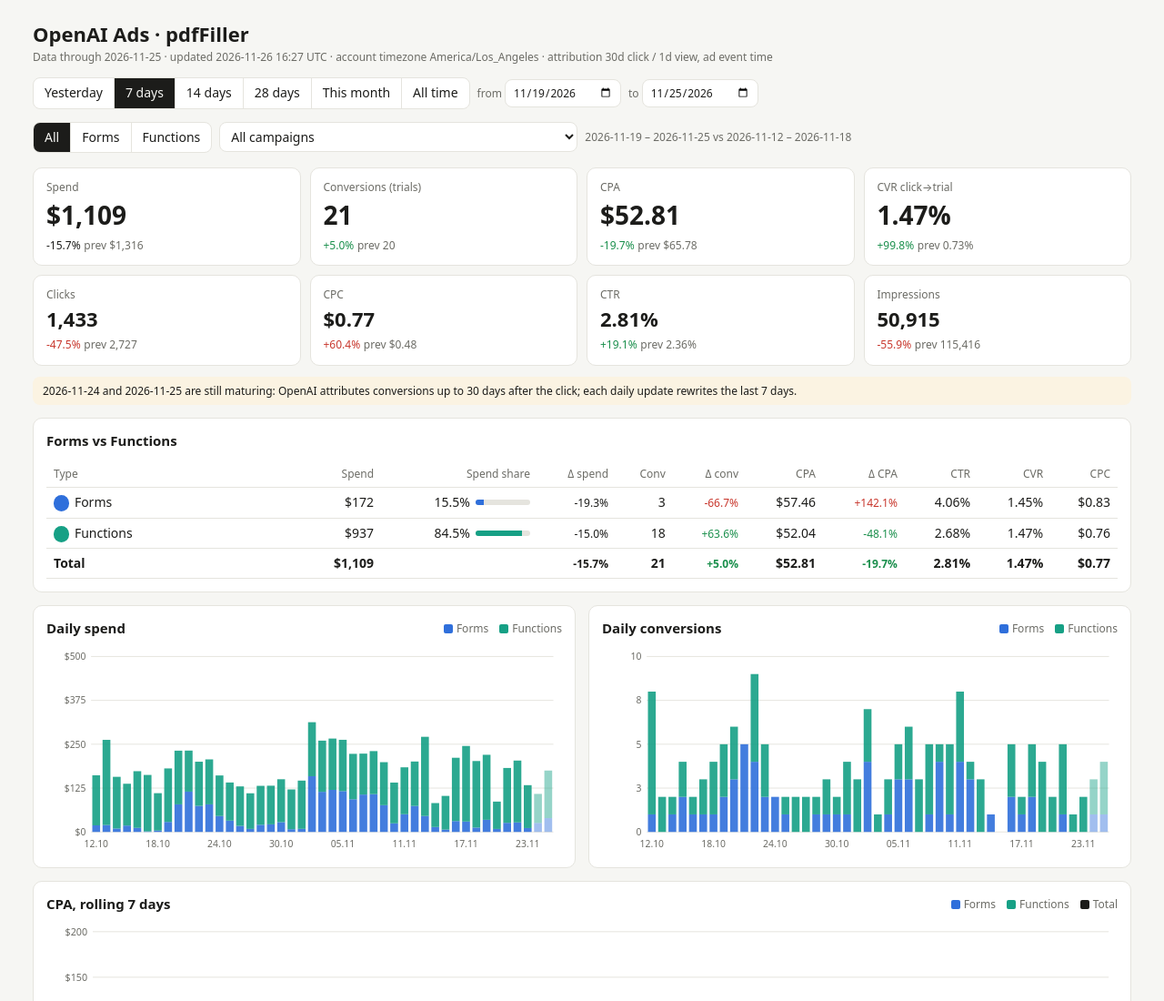
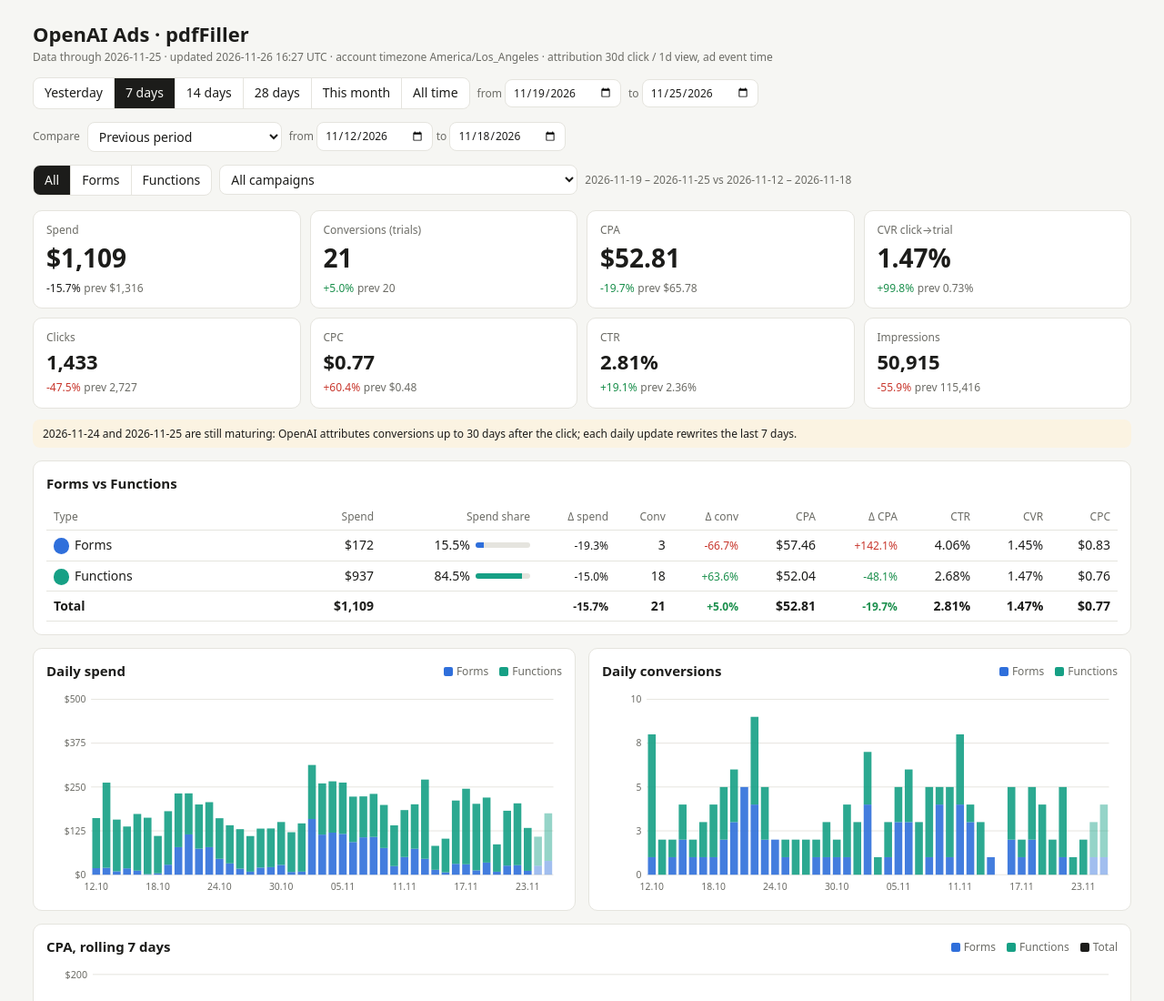
Before and after one commit to sushchenkoganna-jpg/openai-ads-daily, a plain HTML site: page dashboard/index.html in a window 1280 px wide. Shown: the top 1100 px of the page at 91% size. Drawn offline with Linux system fonts and the light colour scheme.

Commit message:
Dashboard: choose the comparison period (previous, week/month/year earlier, custom)
Co-Authored-By: Claude Opus 5.5 <noreply@anthropic.com>

```diff
--- a/dashboard/index.html
+++ b/dashboard/index.html
@@ -42,6 +42,8 @@ tr.tot td{font-weight:650}.note{background:var(--warn);padding:7px 11px;border-r
 <h1>OpenAI Ads · pdfFiller</h1><div class="sub" id="sub"></div>
 <div class="bar"><div class="seg" id="per"></div>
   <label class="sub">from <input type="date" id="d1"></label><label class="sub">to <input type="date" id="d2"></label></div>
+<div class="bar"><span class="sub">Compare</span><select id="cm"><option value="prev">Previous period</option><option value="week">Same days a week earlier</option><option value="month">Same days a month earlier</option><option value="year">Same period last year</option><option value="custom">Custom</option></select>
+  <span id="cbox"><label class="sub">from <input type="date" id="c1"></label> <label class="sub">to <input type="date" id="c2"></label></span></div>
 <div class="bar"><div class="seg" id="typ"></div>
   <select id="fc"></select><span class="sub" id="cmp"></span></div>
 <div id="body">
@@ -72,13 +74,19 @@ const TYPES=["Forms","Functions","Other"],TC={"Forms":"var(--forms)","Functions"
 const typeOf=n=>/function/i.test(n)?"Functions":/form/i.test(n)?"Forms":"Other";
 const CT=D.camps.map(typeOf);const usedTypes=TYPES.filter(t=>CT.includes(t));
 const dates=[...new Set(D.c.map(r=>r[0]))].sort();const LAST=D.meta.last_day||dates[dates.length-1];const FIRST=dates[0];
-const st={d1:addD(LAST,-6),d2:LAST,t:"",c:"",sort:["spend",-1],p:"7"};
+const st={d1:addD(LAST,-6),d2:LAST,t:"",c:"",sort:["spend",-1],p:"7",cm:"prev",c1:"",c2:""};
+const addM=(s,n)=>{const d=new Date(s+"T00:00:00Z");d.setUTCMonth(d.getUTCMonth()+n);return d.toISOString().slice(0,10)};
 const z=()=>({imp:0,clk:0,spend:0,conv:0});
 const add=(o,r)=>{o.imp+=r[2];o.clk+=r[3];o.spend+=r[4];o.conv+=r[5];return o};   // r = data row [date, camp, imp, clk, spend, conv]
 const der=o=>({...o,ctr:o.imp?o.clk/o.imp:null,cpc:o.clk?o.spend/o.clk:null,cpa:o.conv?o.spend/o.conv:null,cvr:o.clk?o.conv/o.clk:null});
 const keep=ci=>(st.t===""||CT[ci]===st.t)&&(st.c===""||ci===+st.c);
 const inA=d=>d>=st.d1&&d<=st.d2;
-function prev(){const n=span(st.d1,st.d2);return[addD(st.d1,-n),addD(st.d1,-1)]}
+function prev(){const n=span(st.d1,st.d2);
+  if(st.cm==="week")return[addD(st.d1,-7),addD(st.d2,-7)];
+  if(st.cm==="month")return[addM(st.d1,-1),addM(st.d2,-1)];
+  if(st.cm==="year")return[addM(st.d1,-12),addM(st.d2,-12)];
+  if(st.cm==="custom"&&st.c1&&st.c2)return st.c1<=st.c2?[st.c1,st.c2]:[st.c2,st.c1];
+  return[addD(st.d1,-n),addD(st.d1,-1)]}
 function dl(a,b,lowGood){if(a==null||b==null||!b)return'<span class="d sub">—</span>';const x=a/b-1;const good=lowGood?x<0:x>0;
   return `<span class="d ${lowGood===2||Math.abs(x)<.005?"":good?"up":"dn"}">${x>0?"+":""}${fmt(x*100,1)}%</span>`}
 const KP=[["spend","Spend",usd,2,1],["conv","Conversions (trials)",v=>fmt(v,v%1?1:0),0,1],["cpa","CPA",usd,1,1],["cvr","CVR click→trial",pct,0,1],
@@ -164,12 +172,15 @@ $("per").innerHTML=PER.map(([k,l])=>`<button data-p="${k}">${l}</button>`).join(
 $("typ").innerHTML=[["","All"]].concat(usedTypes.map(t=>[t,t])).map(([k,l])=>`<button data-ty="${k}">${l}</button>`).join("");
 function setP(k){st.p=k;st.d2=LAST;st.d1=k==="mtd"?LAST.slice(0,8)+"01":k==="all"?FIRST:addD(LAST,1-+k);sync()}
 function fillCamps(){$("fc").innerHTML=`<option value="">All campaigns${st.t?" · "+st.t:""}</option>`+D.camps.map((n,i)=>[n,i]).filter(([n,i])=>st.t===""||CT[i]===st.t).map(([n,i])=>`<option value="${i}">${n}</option>`).join("");$("fc").value=st.c}
-function sync(){$("d1").value=st.d1;$("d2").value=st.d2;document.querySelectorAll("[data-p]").forEach(b=>b.classList.toggle("on",b.dataset.p===st.p));
+function sync(){$("d1").value=st.d1;$("d2").value=st.d2;$("cm").value=st.cm;
+  if(st.cm!=="custom"){const[a,b]=prev();st.c1=a;st.c2=b}$("c1").value=st.c1;$("c2").value=st.c2;document.querySelectorAll("[data-p]").forEach(b=>b.classList.toggle("on",b.dataset.p===st.p));
   document.querySelectorAll("[data-ty]").forEach(b=>b.classList.toggle("on",b.dataset.ty===st.t));render()}
 document.querySelectorAll("[data-p]").forEach(b=>b.onclick=()=>setP(b.dataset.p));
 document.querySelectorAll("[data-ty]").forEach(b=>b.onclick=()=>{st.t=b.dataset.ty;if(st.c!==""&&st.t!==""&&CT[+st.c]!==st.t)st.c="";fillCamps();sync()});
 $("d1").onchange=e=>{st.d1=e.target.value;st.p="";sync()};$("d2").onchange=e=>{st.d2=e.target.value;st.p="";sync()};
 $("fc").onchange=e=>{st.c=e.target.value;render()};
+$("cm").onchange=e=>{st.cm=e.target.value;sync()};
+$("c1").onchange=e=>{st.c1=e.target.value;st.cm="custom";sync()};$("c2").onchange=e=>{st.c2=e.target.value;st.cm="custom";sync()};
 $("sub").textContent=`Data through ${LAST} · updated ${(D.meta.pulled_at||"").replace("T"," ").slice(0,16)} UTC · account timezone ${D.meta.timezone||"—"} · attribution ${D.meta.attribution||"—"}`;
 fillCamps();setP("7");
 })();
```
Also changed, not shown: dashboard/template.html (+14 -3 lines), factum_app/index.html (+14 -3 lines).
